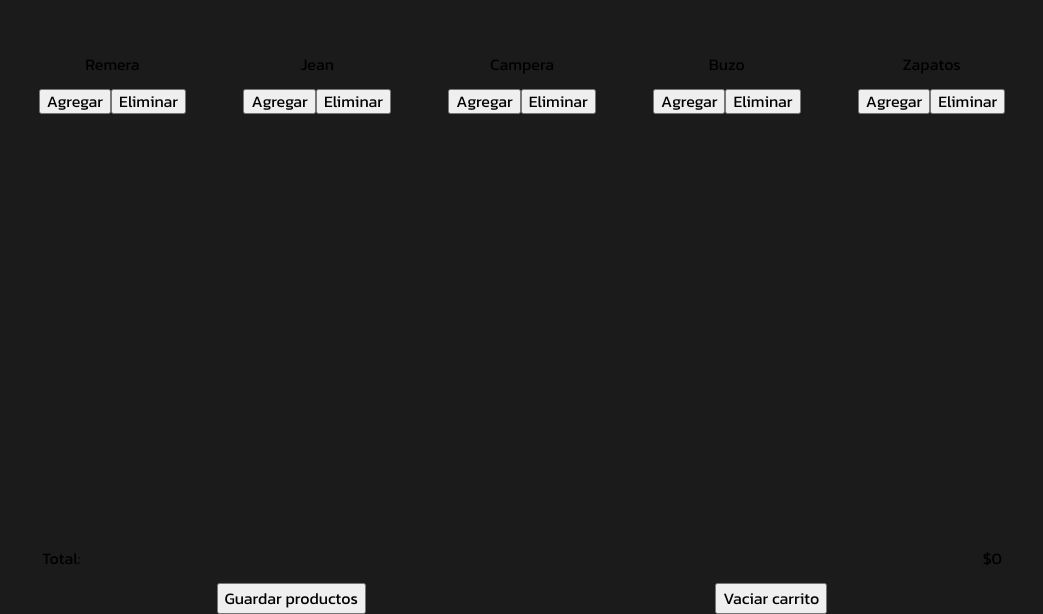
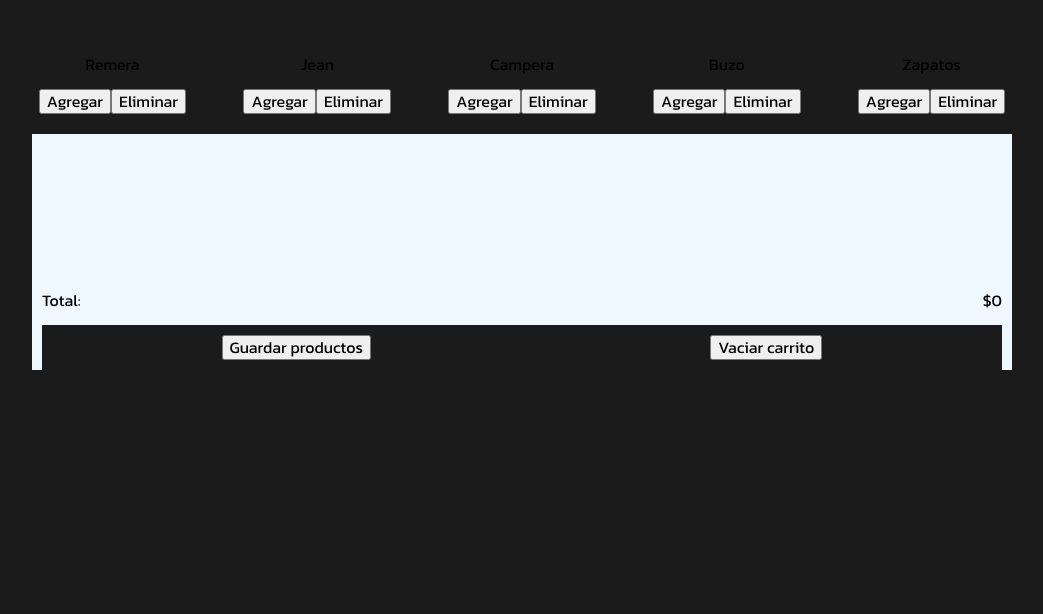
Before and after one commit to Manunc01/PreEntrega-1, a plain HTML site: page index.html in a window 1280 px wide. Shown: the part 781-1395 px from the top of the page, without its empty margins (118-1161 px from the left). After the commit the page ends 1151 px from the top, so only its background shows below. Drawn offline with Linux system fonts and the light colour scheme.

Commit message:
cambios en el css

```diff
--- a/assets/CSS/style.css
+++ b/assets/CSS/style.css
@@ -44,9 +44,13 @@ body,html{
     animation: rotate 1.5s linear infinite;
 }
 .carrito {
+  padding: 10px;
+  margin-bottom: 10px;
+  padding-bottom: 0px;
+  background-color: aliceblue;
     margin-left: auto;
     margin-right: auto;
-    height: 60vh;
+    height: fit-content;
     width: 75vw;
     display: grid;
     grid-template-columns: 1fr 1fr;
@@ -58,16 +62,23 @@ body,html{
       "textoTotal total"
       "guardar guardar";
   }
+  li{
+    padding: 2.5px;
+  }
   #productos { grid-area: Productos;
 list-style:none;
 padding-left: 0;}
   #precios { grid-area: Precios;
 text-align: right;
-list-style: none;}
+list-style: none;
+padding-left: 0;}
   #textoTotal { grid-area: textoTotal; }
   #montoTotal { grid-area: total;
 text-align: right;}
-  .botonesCarrito { grid-area: guardar;
+  .botonesCarrito {
+    padding: 10px;
+    background-color: rgb(27, 27, 27);
+    grid-area: guardar;
 display: flex;
 justify-content: space-around;}
   .contenedorBotones{
--- a/assets/JS/app.js
+++ b/assets/JS/app.js
@@ -88,6 +88,8 @@ function mostrarPrecios() {
   }
 }
 //--------------------------------DOM y EVENTS
+
+//BOTONES PARA AGREGAR Y ELIMINAR PRODUCTOS
 agregar1.onclick = () => {
   elegirProducto(1, Productos);
   montoFinal = carrito.reduce((a, b) => a + b, 0);
@@ -163,12 +165,14 @@ eliminar5.onclick = () => {
   mostrarProductos();
   mostrarPrecios();
 };
+// BOTON PARA GUARDAR EN LOCALSTORAGE
 guardar.onclick = () => {
   const enJSON = JSON.stringify(carrito);
   localStorage.setItem("carrito", enJSON);
   const enJSON2 = JSON.stringify(carritoProductos);
   localStorage.setItem("productosCarrito", enJSON2);
 };
+//BOTON PARA VACIAR EL CARRITO
 vaciar.onclick = () =>{
   carrito = []
   carritoProductos = []
```
